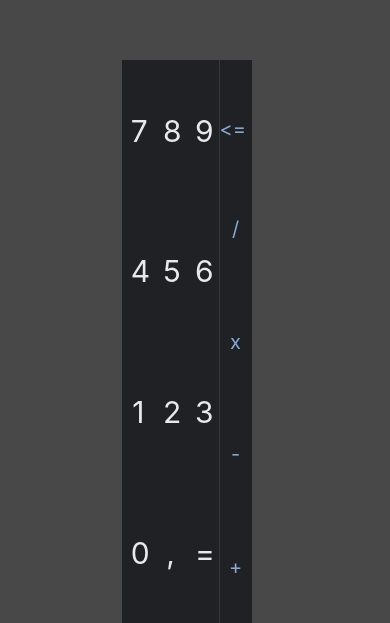
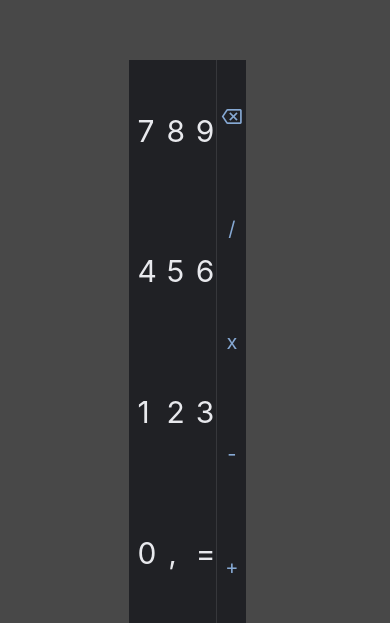
Before and after one commit to Alexandre-Diniz/calc-motorola-clone, a React Native app: screen / in a window 390 px wide. Shown: the part 221-844 px from the top of the page. Built offline with nearby package versions, Linux system fonts and the light colour scheme.

Commit message:
barra de simbolos basicos

```diff
--- a/package.json
+++ b/package.json
@@ -8,6 +8,7 @@
     "eject": "expo eject"
   },
   "dependencies": {
+    "@expo/vector-icons": "^10.0.0",
     "expo": "~38.0.8",
     "expo-status-bar": "^1.0.2",
     "react": "~16.11.0",
--- a/src/components/SimpleMath.js
+++ b/src/components/SimpleMath.js
@@ -9,7 +9,7 @@ import Symble from './Symble'
 export default function () {
   return (
     <View style={styles.box} >
-      <Symble type='special' value={'<='} />
+      <Symble type='special' character='backspace-outline' color='#86A9D4' size={20} />
       <Symble type='special' value={'/'} />
       <Symble type='special' value={'x'} />
       <Symble type='special' value={'-'} />
--- a/src/components/Symble.js
+++ b/src/components/Symble.js
@@ -5,33 +5,40 @@ import {
   StyleSheet,
   View
 } from 'react-native'
+import { MaterialCommunityIcons } from '@expo/vector-icons'
 
-export default function ({ type, value }) {
+export default function ({ type, value, character, size, color }) {
   return (
     <View style={styles.container} >
       <TouchableOpacity
         style={styles.box}
       >
-        <Text style={type === 'number' ? styles.number : styles.special} > {value} </Text>
+        {
+          character
+            ?
+            <MaterialCommunityIcons name={character} size={size} color={color} />
+            :
+            <Text style={type === 'number' ? styles.number : styles.special} > {value} </Text>
+        }
       </TouchableOpacity>
     </View>
   )
 }
 
 const styles = StyleSheet.create({
-  container:{
+  container: {
     backgroundColor: '#484848',
     flex: 1,
-    width:'100%',
-    height:'100%'
+    width: '100%',
+    height: '100%'
   },
   box: {
     backgroundColor: '#202125',
     flex: 1,
     justifyContent: 'center',
     alignItems: 'center',
-    width:'100%',
-    height:'100%'
+    width: '100%',
+    height: '100%'
   },
   number: {
     color: '#E8E9ED',
```
Also changed, not shown: 1 other file (tests, documents, lock files or other folders).
